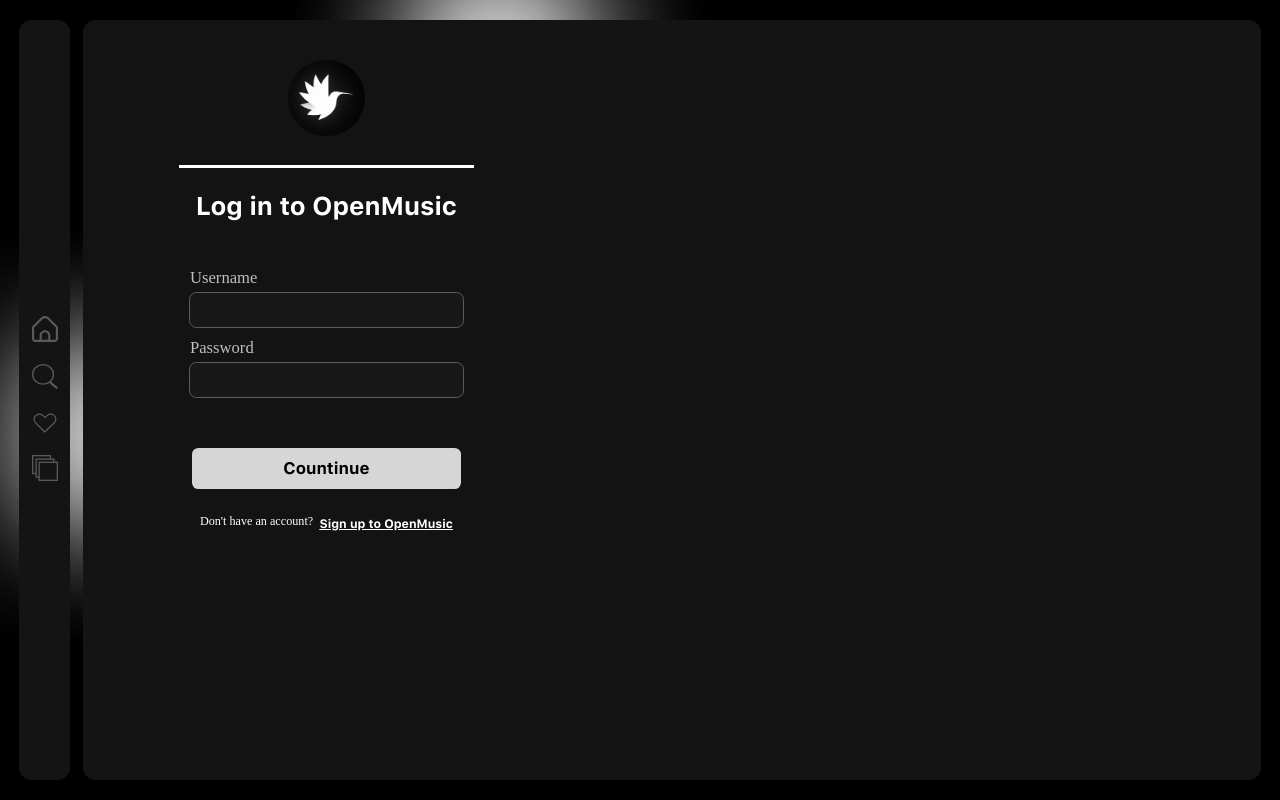
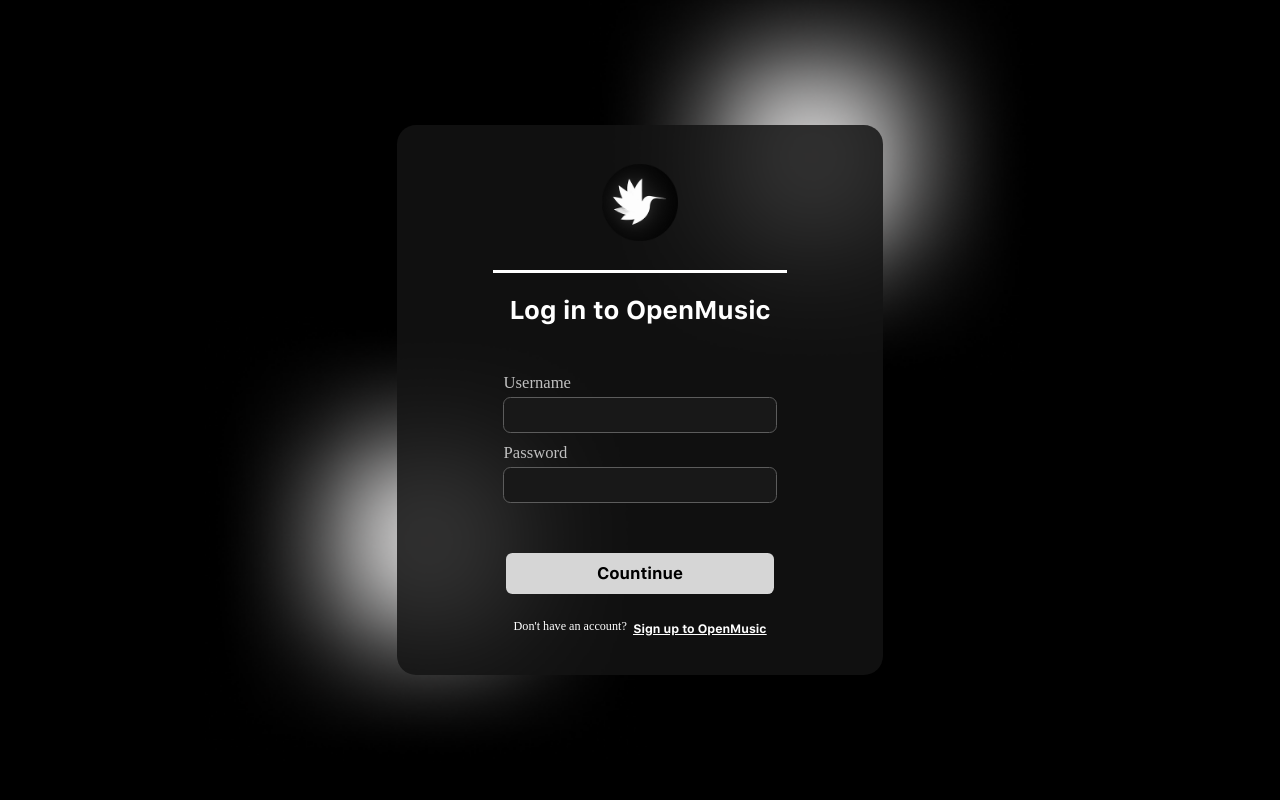
Before and after one commit to duckdev-d/openmusic-frontend, a React (Vite) app: page /login in a window 1280 px wide. Built offline with nearby package versions, Linux system fonts and the light colour scheme; a web font is replaced by a local one.

Commit message:
add overflow scrolling, hide menu on login and sign up

```diff
--- a/src/App.css
+++ b/src/App.css
@@ -7,5 +7,10 @@
 .current-page {
   background: #141414;
   width: 92vw;
+  height: 95vh;
   border-radius: 1vw;
+  padding: 3vw;
+  overflow: scroll;
+  scroll-behavior: smooth;
+  scrollbar-width: none;
 }
--- a/src/App.tsx
+++ b/src/App.tsx
@@ -1,4 +1,4 @@
-import { Routes, Route } from "react-router-dom";
+import { Routes, Route, useLocation } from "react-router-dom";
 import LoginPage from "./pages/LogIn/LogIn";
 import SignUpPage from "./pages/SingUp/SingUp";
 import HomePage from "./pages/Home/Home";
@@ -9,25 +9,38 @@ import Menu from "./components/Menu/Menu";
 import "./App.css";
 
 function App() {
+  const location = useLocation();
+
+  const hideMenu =
+    location.pathname === "/login" || location.pathname === "/signup";
+
   return (
     <div className="app">
+      {!hideMenu && (
         <Menu
-        iconWidth="2vw"
+          iconWidth="1.7vw"
           height="95vh"
           width="4vw"
           borderRadius="1vw"
           gap="1.5vw"
         />
+      )}
+
+      {!hideMenu ? (
         <div className="current-page">
           <Routes>
-          <Route path="/login" element={<LoginPage />} />
-          <Route path="/signup" element={<SignUpPage />} />
             <Route path="/home" element={<HomePage />} />
             <Route path="/search" element={<SearchPage />} />
             <Route path="/favourites" element={<FavouritesPage />} />
             <Route path="/playlists" element={<PlaylistsPage />} />
           </Routes>
         </div>
+      ) : (
+        <Routes>
+          <Route path="/login" element={<LoginPage />} />
+          <Route path="/signup" element={<SignUpPage />} />
+        </Routes>
+      )}
     </div>
   );
 }
```
Lines whose indentation alone changed are shown as unchanged.
